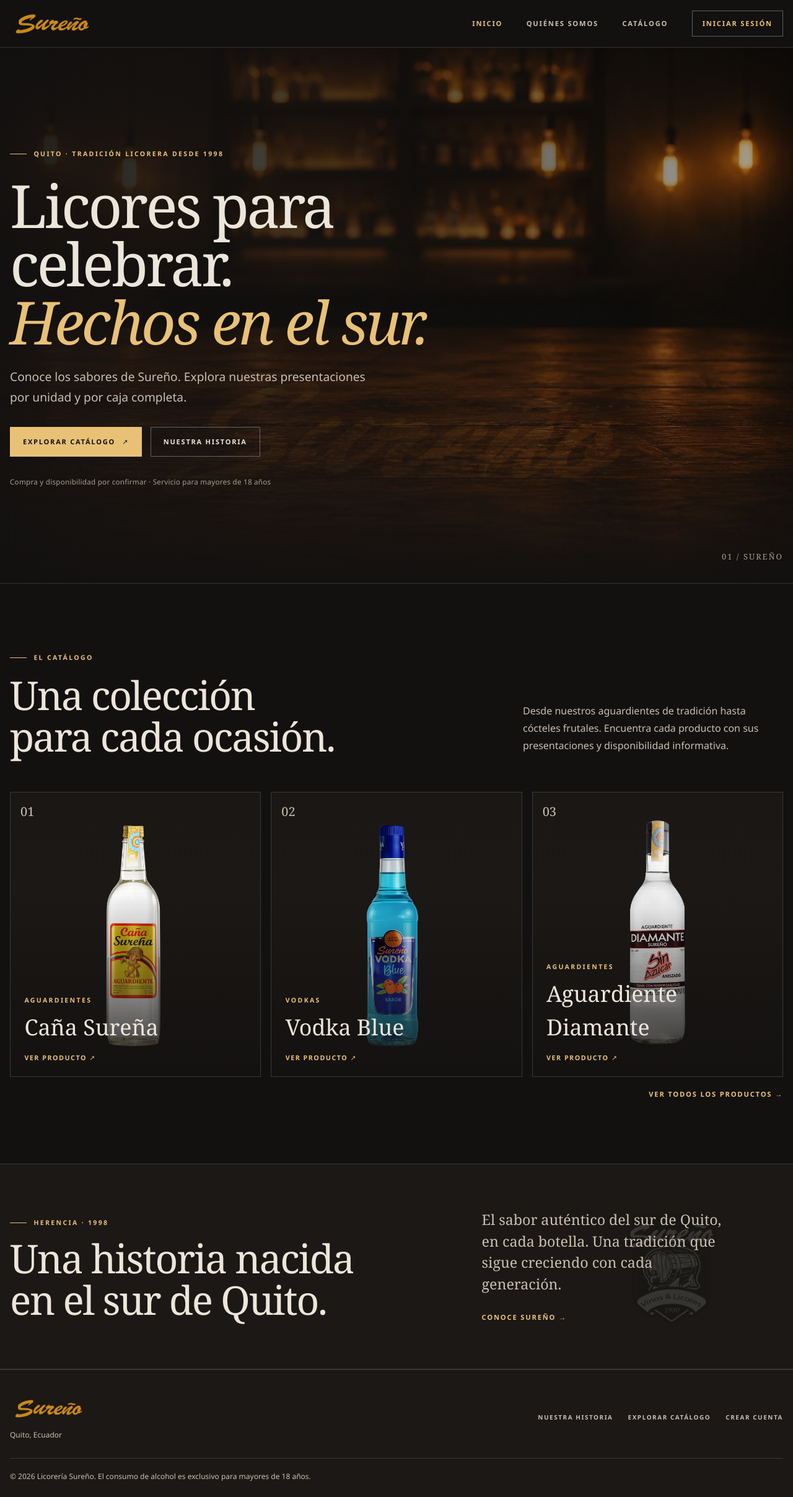
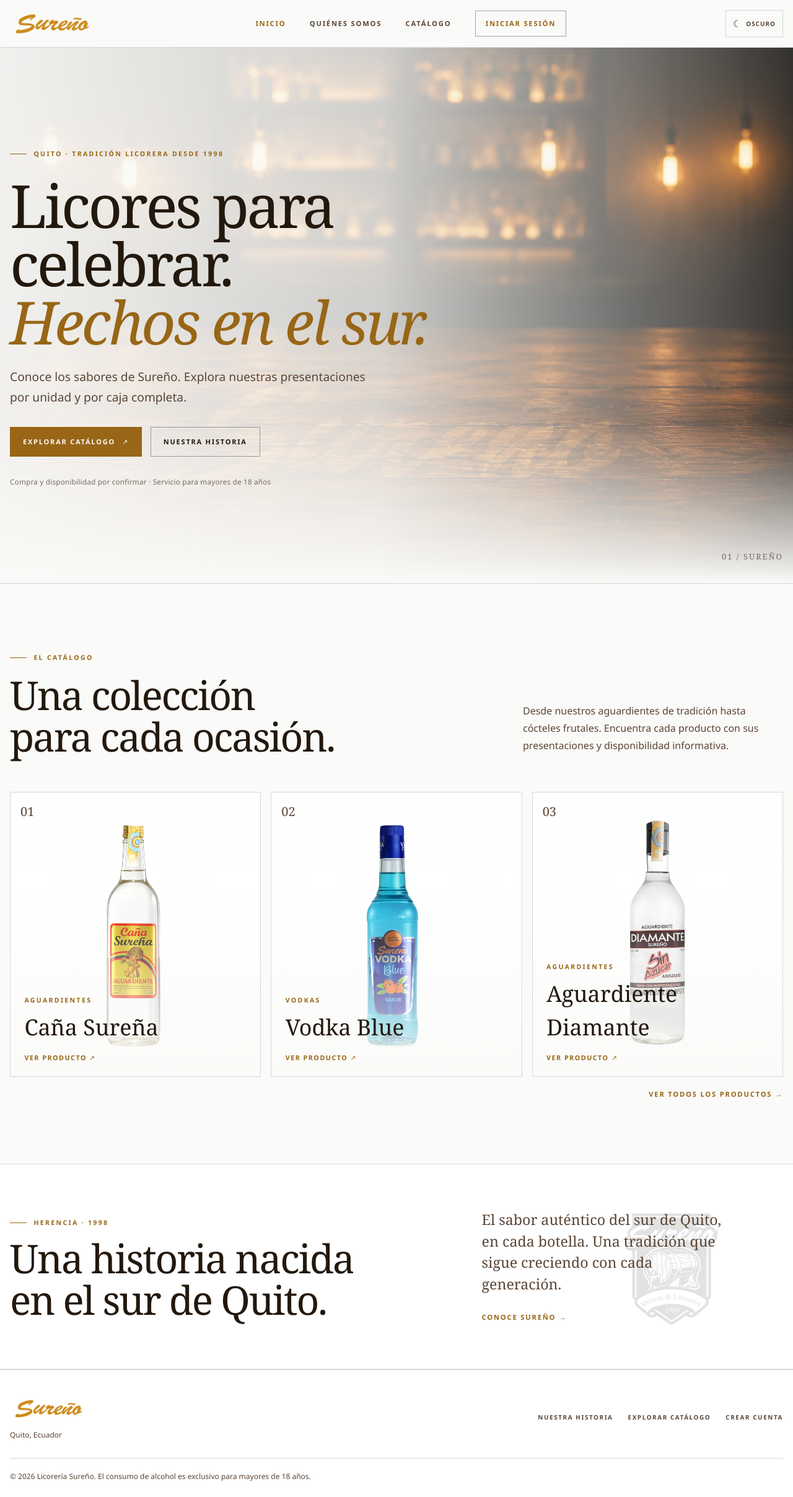
Before and after one commit to luis-sagx/sureno-microservices, an Angular app in the folder frontend/: page / in a window 1280 px wide. Shown: the whole page at 62% size. Built offline with nearby package versions, Linux system fonts and the light colour scheme; no server answers.

Commit message:
feat(frontend): add persistent light and dark themes

```diff
--- a/frontend/src/app/app.css
+++ b/frontend/src/app/app.css
@@ -13,7 +13,7 @@ main {
   top: 0;
   z-index: 20;
   border-bottom: 1px solid var(--line);
-  background: rgb(19 17 16 / 94%);
+  background: var(--header-background);
   backdrop-filter: blur(14px);
 }
 
@@ -85,6 +85,39 @@ main {
   color: var(--paper);
 }
 
+.theme-toggle {
+  order: 1;
+  display: inline-flex;
+  min-width: 44px;
+  min-height: 44px;
+  align-items: center;
+  justify-content: center;
+  gap: 0.45rem;
+  border: 1px solid var(--line);
+  padding: 0.5rem 0.7rem;
+  color: var(--muted);
+  background: transparent;
+  font-size: 1rem;
+  cursor: pointer;
+}
+
+.theme-toggle:hover {
+  border-color: var(--gold);
+  color: var(--gold);
+}
+
+.theme-toggle:focus-visible {
+  outline: 2px solid var(--gold);
+  outline-offset: 3px;
+}
+
+.theme-toggle-label {
+  font-size: 0.62rem;
+  font-weight: 700;
+  letter-spacing: 0.1em;
+  text-transform: uppercase;
+}
+
 .menu-toggle span {
   width: 18px;
   height: 1px;
@@ -151,7 +184,12 @@ main {
   }
 
   .menu-toggle {
+  order: 2;
     display: flex;
+  }
+
+  .theme-toggle {
+    margin-left: auto;
   }
 
   .main-navigation {
--- a/frontend/src/app/app.html
+++ b/frontend/src/app/app.html
@@ -3,6 +3,17 @@
     <a class="brand" routerLink="/" aria-label="Licorería Sureño — inicio" (click)="closeMenu()">
       <img src="/logo-text.webp" alt="Licorería Sureño" width="140" height="40" />
     </a>
+
+    <button
+      class="theme-toggle"
+      type="button"
+      [attr.aria-label]="theme.theme() === 'light' ? 'Cambiar a modo oscuro' : 'Cambiar a modo claro'"
+      [attr.aria-pressed]="theme.theme() === 'dark'"
+      (click)="theme.toggle()"
+    >
+      <span aria-hidden="true">{{ theme.theme() === 'light' ? '☾' : '☀' }}</span>
+      <span class="theme-toggle-label">{{ theme.theme() === 'light' ? 'Oscuro' : 'Claro' }}</span>
+    </button>
 
     <button
       class="menu-toggle"
--- a/frontend/src/app/app.ts
+++ b/frontend/src/app/app.ts
@@ -1,6 +1,7 @@
-import { Component, OnInit, signal } from '@angular/core';
+import { Component, OnInit, inject, signal } from '@angular/core';
 import { RouterLink, RouterLinkActive, RouterOutlet } from '@angular/router';
 import { AuthService } from './core/auth.service';
+import { ThemeService } from './core/theme.service';
 
 @Component({
   imports: [RouterOutlet, RouterLink, RouterLinkActive],
@@ -10,10 +11,12 @@ import { AuthService } from './core/auth.service';
 })
 export class App implements OnInit {
   protected readonly menuOpen = signal(false);
+  protected readonly theme = inject(ThemeService);
 
   constructor(protected readonly auth: AuthService) {}
 
   ngOnInit() {
+    this.theme.initialize();
     this.auth.restoreSession();
   }
 
--- /dev/null
+++ b/frontend/src/app/core/theme.service.ts
@@ -0,0 +1,33 @@
+import { DOCUMENT, isPlatformBrowser } from '@angular/common';
+import { Injectable, PLATFORM_ID, inject, signal } from '@angular/core';
+
+export type ThemeMode = 'light' | 'dark';
+
+const THEME_STORAGE_KEY = 'sureno-theme';
+
+@Injectable({ providedIn: 'root' })
+export class ThemeService {
+  private readonly document = inject(DOCUMENT);
+  private readonly isBrowser = isPlatformBrowser(inject(PLATFORM_ID));
+  private readonly currentTheme = signal<ThemeMode>('light');
+  readonly theme = this.currentTheme.asReadonly();
+
+  initialize(): void {
+    const savedTheme = this.isBrowser
+      ? globalThis.localStorage?.getItem(THEME_STORAGE_KEY)
+      : null;
+    this.applyTheme(savedTheme === 'dark' ? 'dark' : 'light', false);
+  }
+
+  toggle(): void {
+    this.applyTheme(this.theme() === 'light' ? 'dark' : 'light', true);
+  }
+
+  private applyTheme(theme: ThemeMode, persist: boolean): void {
+    this.currentTheme.set(theme);
+    this.document.documentElement.setAttribute('data-theme', theme);
+    if (this.isBrowser && persist) {
+      globalThis.localStorage?.setItem(THEME_STORAGE_KEY, theme);
+    }
+  }
+}
--- a/frontend/src/app/pages/about.page.css
+++ b/frontend/src/app/pages/about.page.css
@@ -89,7 +89,7 @@
 .quote-backdrop {
   position: absolute;
   inset: 0;
-  background: linear-gradient(0deg, rgb(19 17 16 / 84%), rgb(19 17 16 / 70%)), url('/bg.webp') center / cover;
+  background: var(--quote-overlay), url('/bg.webp') center / cover;
   opacity: 0.85;
 }
 
--- a/frontend/src/app/pages/auth.page.css
+++ b/frontend/src/app/pages/auth.page.css
@@ -7,7 +7,7 @@
 
 .auth-photo {
   min-height: 100%;
-  background: linear-gradient(0deg, rgb(19 17 16 / 65%), rgb(19 17 16 / 25%)), url('/bg.webp') center / cover;
+  background: var(--auth-photo-overlay), url('/bg.webp') center / cover;
 }
 
 .auth-panel {
@@ -114,7 +114,7 @@
 .account-tabs button.is-selected {
   border-color: var(--gold);
   color: var(--gold);
-  background: rgb(233 193 118 / 8%);
+  background: color-mix(in srgb, var(--gold), transparent 92%);
 }
 
 .business-fields {
--- a/frontend/src/app/pages/catalog.page.css
+++ b/frontend/src/app/pages/catalog.page.css
@@ -1,6 +1,6 @@
 .catalog-intro {
   border-bottom: 1px solid var(--line);
-  background: radial-gradient(90% 90% at 10% 0%, rgb(169 191 212 / 9%), transparent 70%), var(--surface);
+  background: radial-gradient(90% 90% at 10% 0%, color-mix(in srgb, var(--navy), transparent 90%), transparent 70%), var(--surface);
 }
 
 .catalog-intro .page-container {
@@ -139,7 +139,7 @@
   height: clamp(230px, 25vw, 330px);
   place-items: center;
   overflow: hidden;
-  background: #100e0d;
+  background: var(--product-stage);
 }
 
 .product-image-wrap img {
@@ -161,7 +161,7 @@
   border: 1px solid var(--line-strong);
   padding: 0.42rem 0.55rem;
   color: var(--gold);
-  background: rgb(19 17 16 / 82%);
+  background: var(--product-badge);
   font-size: 0.58rem;
   font-weight: 700;
   letter-spacing: 0.12em;
--- a/frontend/src/app/pages/home.page.css
+++ b/frontend/src/app/pages/home.page.css
@@ -12,7 +12,7 @@
   position: absolute;
   z-index: -2;
   inset: 0;
-  background-image: linear-gradient(90deg, rgb(19 17 16 / 95%) 0%, rgb(19 17 16 / 75%) 48%, rgb(19 17 16 / 35%) 100%), url('/bg.webp');
+  background-image: var(--hero-photo-overlay), url('/bg.webp');
   background-position: center;
   background-size: cover;
 }
@@ -134,7 +134,7 @@
 .featured-shade {
   position: absolute;
   inset: 0;
-  background: linear-gradient(180deg, rgb(19 17 16 / 12%), transparent 35%, rgb(19 17 16 / 92%));
+  background: var(--featured-shade);
 }
 
 .featured-number {
@@ -234,7 +234,7 @@
   }
 
   .hero-backdrop {
-    background-image: linear-gradient(90deg, rgb(19 17 16 / 90%), rgb(19 17 16 / 68%)), url('/bg.webp');
+    background-image: var(--hero-photo-overlay-mobile), url('/bg.webp');
     background-position: 57% center;
   }
 
--- a/frontend/src/styles.css
+++ b/frontend/src/styles.css
@@ -1,6 +1,38 @@
 @import 'tailwindcss';
 
 :root {
+  color-scheme: light;
+  --background: #fafaf8;
+  --surface: #ffffff;
+  --surface-raised: #f5f3ef;
+  --paper: #23180d;
+  --muted: #5a4535;
+  --muted-dim: #786b60;
+  --gold: #986616;
+  --navy: #17324d;
+  --line: rgb(23 50 77 / 18%);
+  --line-strong: rgb(23 50 77 / 42%);
+  --error: #ba1a1a;
+  --header-background: rgb(250 250 248 / 94%);
+  --hero-photo-overlay: linear-gradient(90deg, rgb(250 250 248 / 96%) 0%, rgb(250 250 248 / 82%) 48%, rgb(250 250 248 / 18%) 100%);
+  --hero-photo-overlay-mobile: linear-gradient(90deg, rgb(250 250 248 / 94%), rgb(250 250 248 / 60%));
+  --featured-shade: linear-gradient(180deg, rgb(250 250 248 / 6%), transparent 35%, rgb(250 250 248 / 91%));
+  --quote-overlay: linear-gradient(0deg, rgb(250 250 248 / 78%), rgb(250 250 248 / 68%));
+  --auth-photo-overlay: linear-gradient(0deg, rgb(250 250 248 / 36%), rgb(250 250 248 / 12%));
+  --product-stage: #f5f3ef;
+  --product-badge: rgb(250 250 248 / 92%);
+  --font-display: Georgia, 'Times New Roman', serif;
+  --font-body: 'Hanken Grotesk', 'Segoe UI', Arial, sans-serif;
+  font-family: var(--font-body);
+  background: var(--background);
+  color: var(--paper);
+  font-synthesis: none;
+  text-rendering: optimizeLegibility;
+  -webkit-font-smoothing: antialiased;
+  -moz-osx-font-smoothing: grayscale;
+}
+
+:root[data-theme='dark'] {
   color-scheme: dark;
   --background: #131110;
   --surface: #1b1815;
@@ -13,15 +45,14 @@
   --line: rgb(169 191 212 / 20%);
   --line-strong: rgb(169 191 212 / 46%);
   --error: #ffb4ab;
-  --font-display: Georgia, 'Times New Roman', serif;
-  --font-body: 'Hanken Grotesk', 'Segoe UI', Arial, sans-serif;
-  font-family: var(--font-body);
-  background: var(--background);
-  color: var(--paper);
-  font-synthesis: none;
-  text-rendering: optimizeLegibility;
-  -webkit-font-smoothing: antialiased;
-  -moz-osx-font-smoothing: grayscale;
+  --header-background: rgb(19 17 16 / 94%);
+  --hero-photo-overlay: linear-gradient(90deg, rgb(19 17 16 / 95%) 0%, rgb(19 17 16 / 75%) 48%, rgb(19 17 16 / 35%) 100%);
+  --hero-photo-overlay-mobile: linear-gradient(90deg, rgb(19 17 16 / 90%), rgb(19 17 16 / 68%));
+  --featured-shade: linear-gradient(180deg, rgb(19 17 16 / 12%), transparent 35%, rgb(19 17 16 / 92%));
+  --quote-overlay: linear-gradient(0deg, rgb(19 17 16 / 84%), rgb(19 17 16 / 70%));
+  --auth-photo-overlay: linear-gradient(0deg, rgb(19 17 16 / 65%), rgb(19 17 16 / 25%));
+  --product-stage: #100e0d;
+  --product-badge: rgb(19 17 16 / 82%);
 }
 
 * {
@@ -137,8 +168,8 @@ img {
 }
 
 .button-primary:hover:not(:disabled) {
-  border-color: #f2d79b;
-  background: #f2d79b;
+  border-color: color-mix(in srgb, var(--gold), white 24%);
+  background: color-mix(in srgb, var(--gold), white 24%);
 }
 
 .button-secondary {
```
Also changed, not shown: 2 other files (tests, documents, lock files or other folders).
